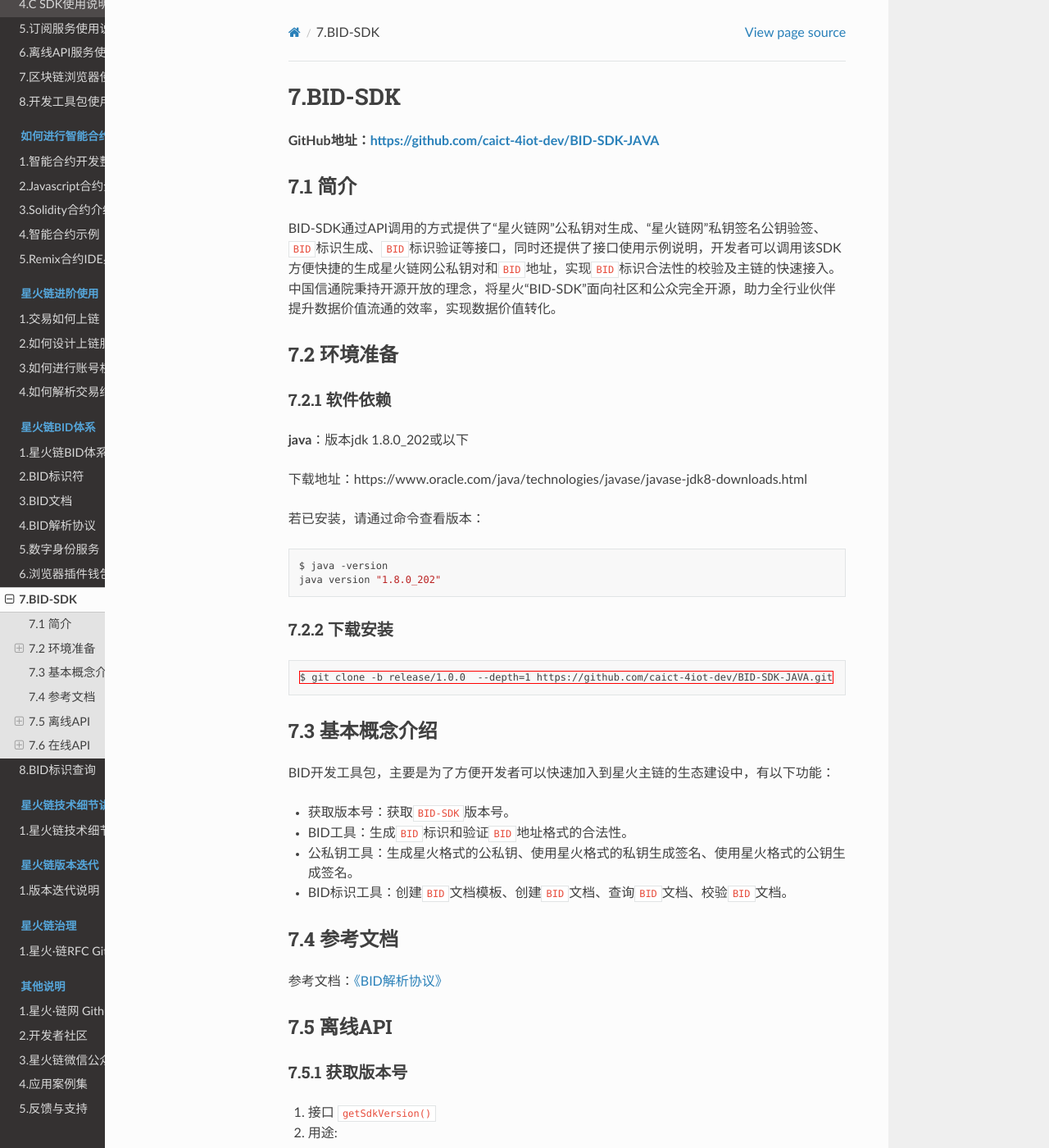
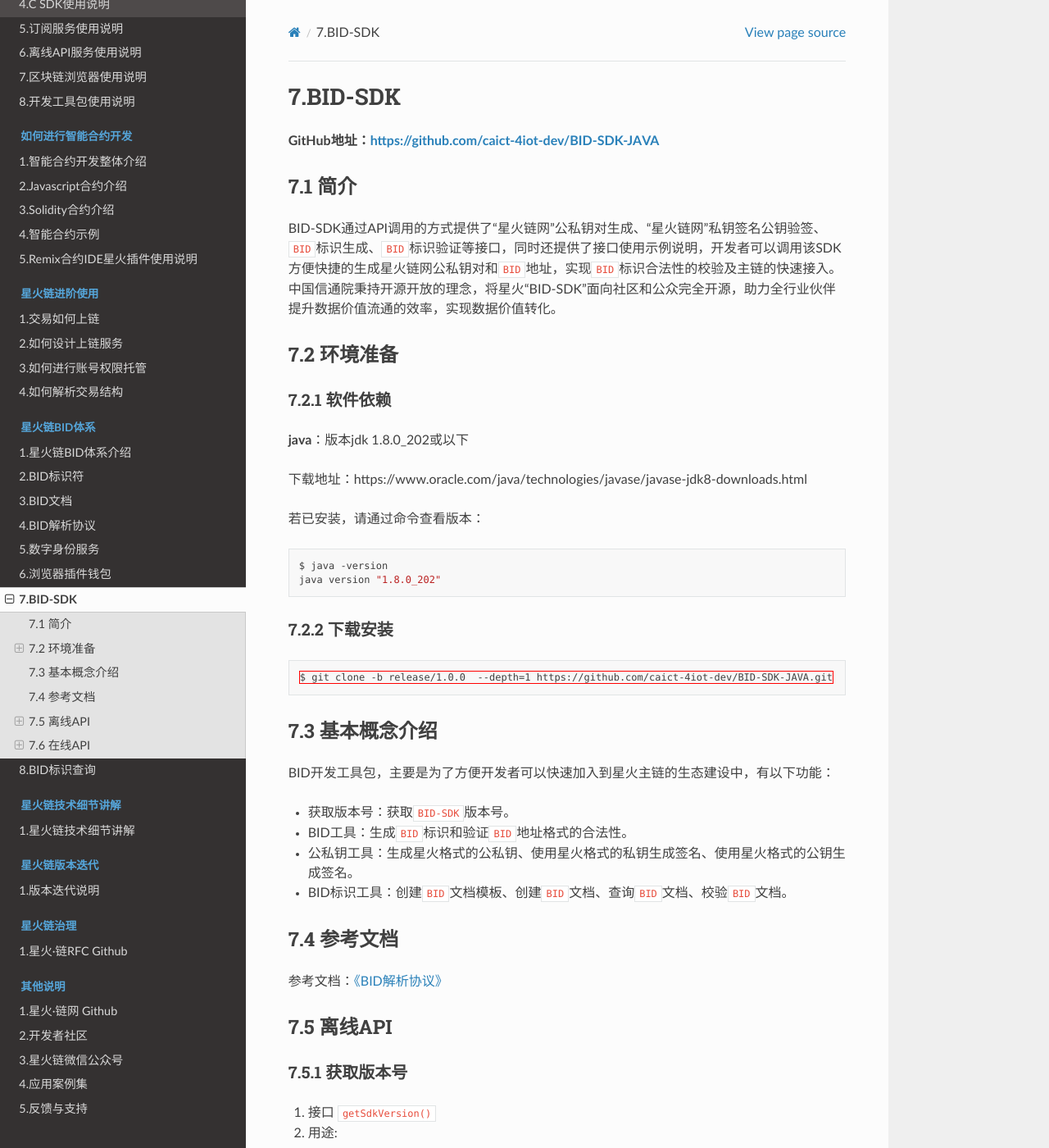
Before and after one commit to caict-4iot-dev/bif-doc, a Sphinx documentation site: the page built from docs/source/bid/BID-SDK.md, in a window 1280 px wide and 1400 px high. Shown: the whole window at 82% size. Built offline with Sphinx 7.4.7 and the Read the Docs theme 2.0.0, drawn with Linux system fonts in a browser that asks for light colours.

Commit message:
Update custom.css

```diff
--- a/docs/source/_static/custom.css
+++ b/docs/source/_static/custom.css
@@ -3,5 +3,5 @@
 }
 /* 调整左侧导航栏的宽度 */
 .wy-nav-side {
-    max-width: 10%;/* 默认值通常是 250px，您可以根据需要调整这个值 */
+    max-width: 30%;/* 默认值通常是 250px，您可以根据需要调整这个值 */
 }
```
